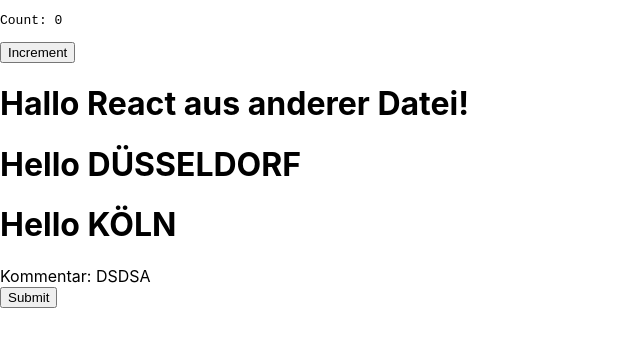
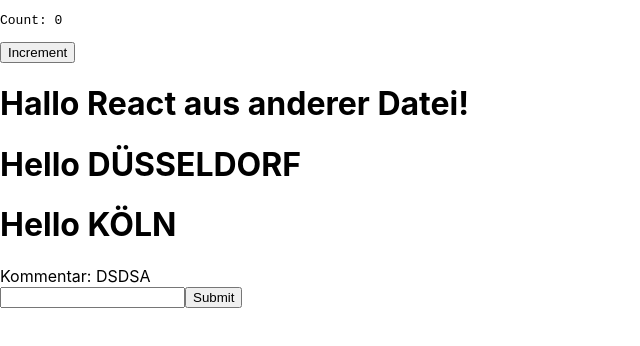
Before and after one commit to SuoraGmbH/react-camp-2022-12, a React (Create React App) app: page / in a window 1280 px wide. Shown: the top 346 px of the page, without its empty margins (0-640 px from the left). Built offline with nearby package versions, Linux system fonts and the light colour scheme.

Commit message:
form change handler

```diff
--- a/src/components/TimeEntryForm.tsx
+++ b/src/components/TimeEntryForm.tsx
@@ -1,13 +1,21 @@
-import React from "react";
+import React, { useState } from "react";
 
 const TimeEntryForm: React.FunctionComponent = () => {
+  const [inputValue, setInputValue] = useState("");
+
   const handleSubmit: React.FormEventHandler<HTMLFormElement> = (event) => {
     console.log("Hello World");
     event.preventDefault();
   };
 
+  const handleChange: React.ChangeEventHandler<HTMLInputElement> = (event) => {
+    setInputValue(event.target.value);
+  };
+
   return (
     <form onSubmit={handleSubmit}>
+      <input onChange={handleChange} />
+      {inputValue}
       <button type="submit">Submit</button>
     </form>
   );
```
